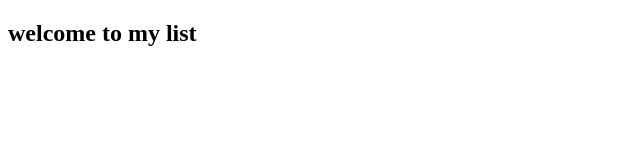
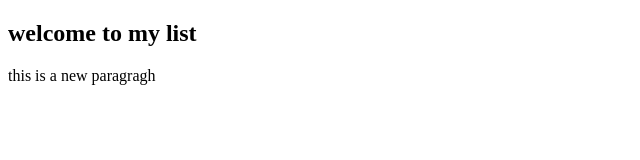
Before and after one commit to Emmanuel6748181/kelly, a plain HTML site: page index.html in a window 1280 px wide. Shown: the whole page, without its empty margins (0-640 px from the left). Drawn offline with Linux system fonts and the light colour scheme.

Commit message:
correct paragragh placement and formatting in HTML document

```diff
--- a/index.html
+++ b/index.html
@@ -7,5 +7,6 @@
 </head>
 <body>
     <h2>welcome to my list</h2>
+    <p>this is a new paragragh</p>
 </body>
 </html>
```
